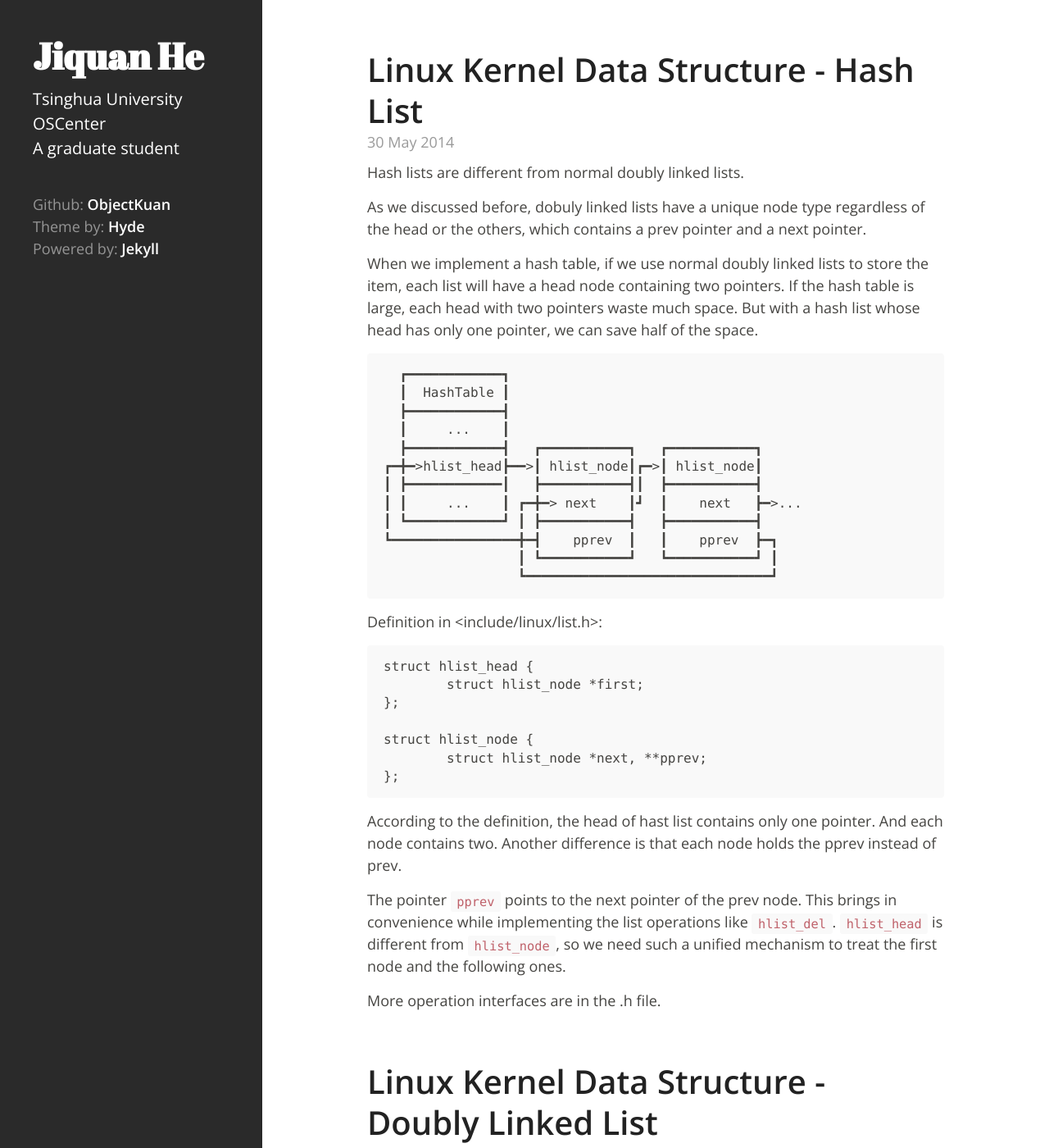
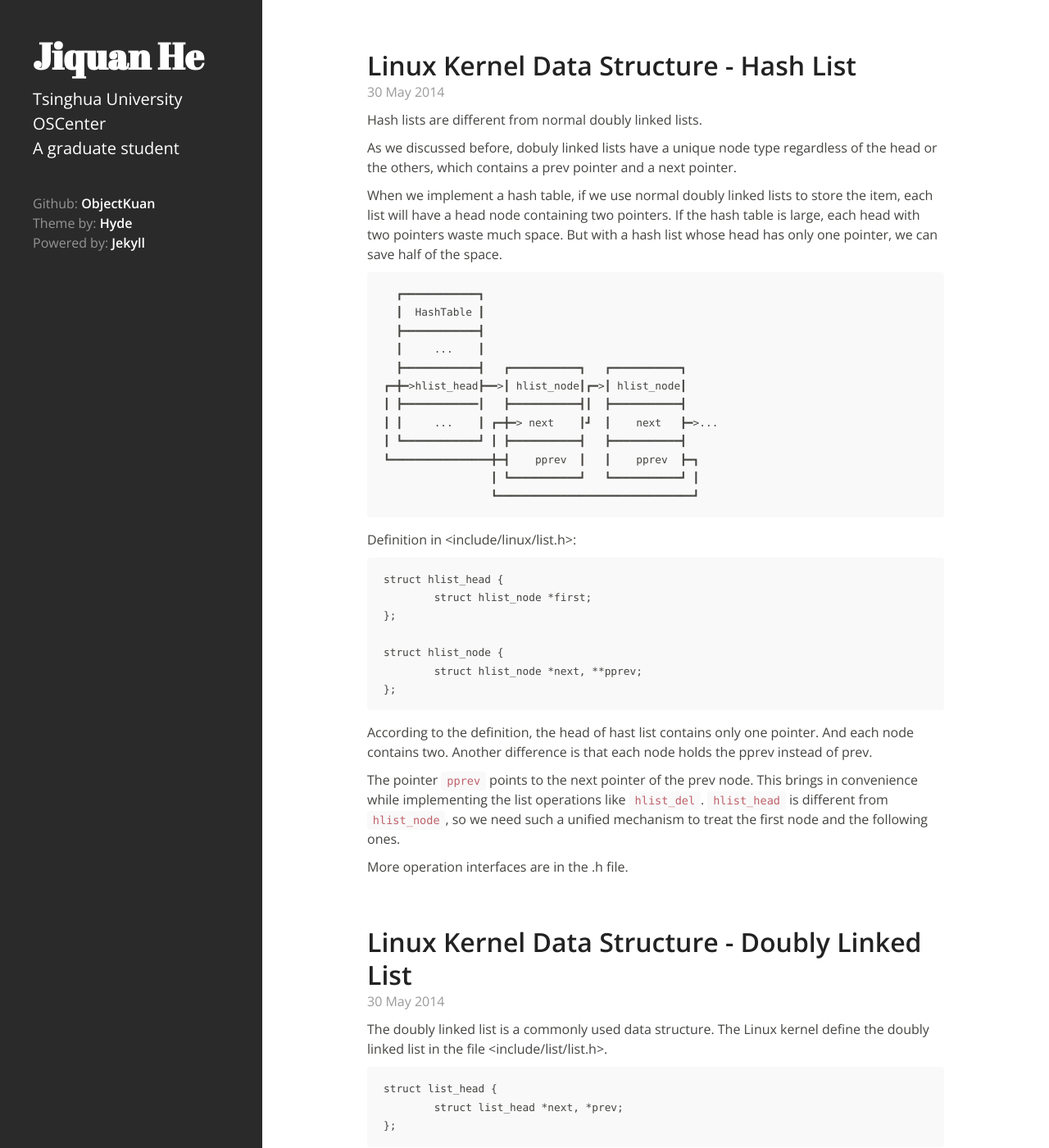
Before and after one commit to objectkuan/objectkuan.github.io, a Jekyll site: the page built from index.html, in a window 1280 px wide and 1400 px high. Shown: the whole window at 82% size. Built offline with Jekyll 4.4.1, drawn with Linux system fonts in a browser that asks for light colours; Markdown is read by kramdown in place of the engine named in the settings; the list of posts is cut into pages by our own code.

Commit message:
Change font sizes

```diff
--- a/public/css/hyde.css
+++ b/public/css/hyde.css
@@ -62,7 +62,7 @@ body {
 }
 @media (min-width: 990px) {
   body {
-    font-size: 18px;
+    font-size: 16px;
   }
 }
 
@@ -73,23 +73,23 @@ h1, h2, h3, h4, h5, h6 {
   text-rendering: optimizeLegibility;
 }
 h1 {
-  font-size: 40px;
+  font-size: 32px;
 }
 h2 {
   margin-top: 20px;
-  font-size: 32px;
+  font-size: 24px;
 }
 h3 {
   margin-top: 24px;
-  font-size: 24px;
+  font-size: 16px;
 }
 h4, h5, h6 {
   margin-top: 16px;
-  font-size: 16px;
+  font-size: 10px;
 }
 
 p {
-  margin: 0 0 15px;
+  margin: 0 0 10px;
 }
 
 ul, ol {
@@ -145,7 +145,7 @@ pre {
 }
 pre code {
   padding: 0;
-  font-size: 100%;
+  font-size: 80%;
   color: inherit;
   background-color: transparent;
 }
```
